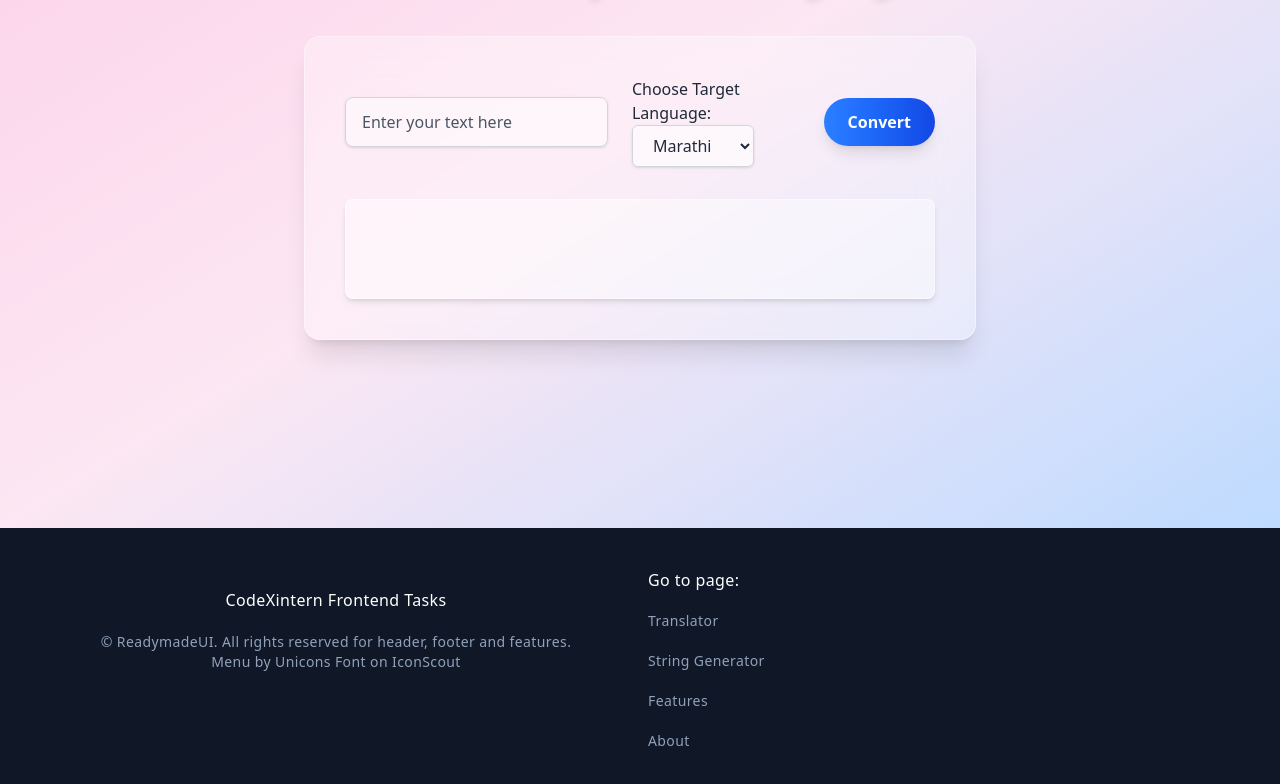
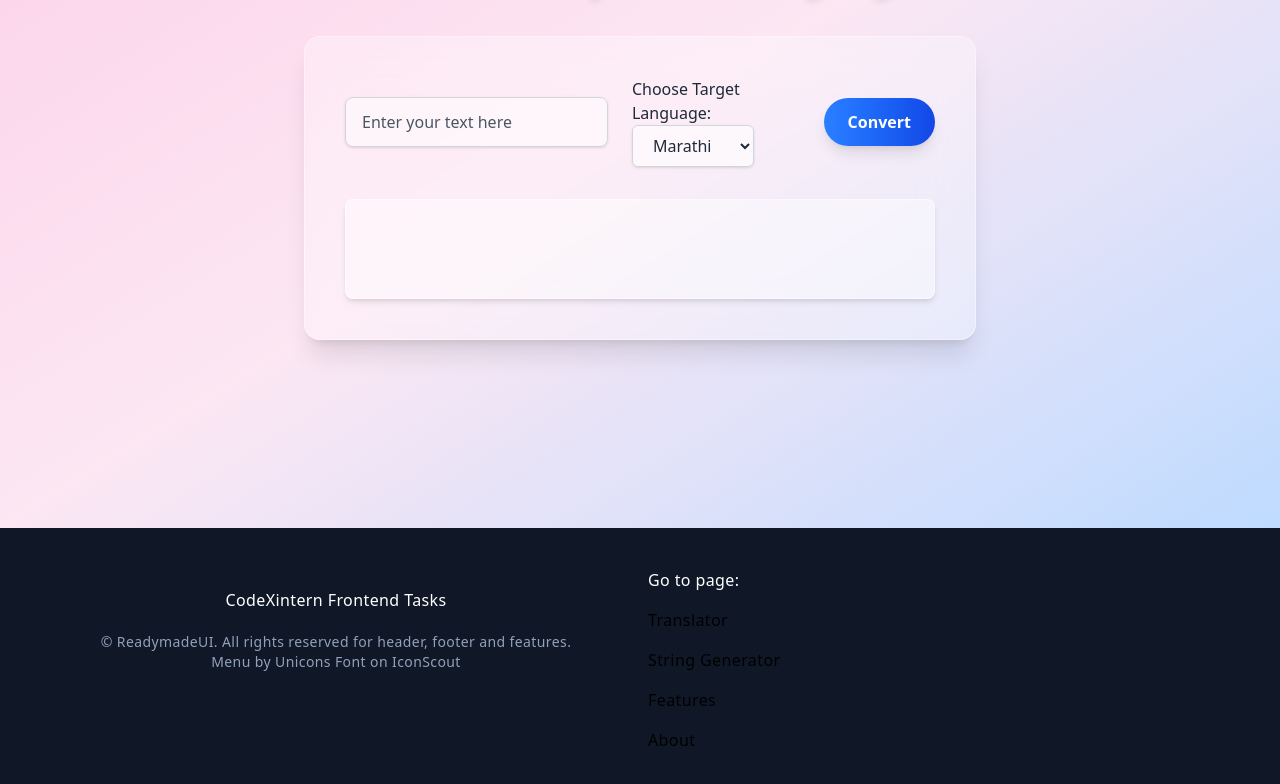
Before and after one commit to priyanshi-singh022/Frontend-Codexintern, a React (Vite) app: page /#/ in a window 1280 px wide. Shown: the part 342-1126 px from the top of the page. Built offline with nearby package versions, Linux system fonts and the light colour scheme.

Commit message:
added link to the footer

```diff
--- a/src/components/footer.jsx
+++ b/src/components/footer.jsx
@@ -1,4 +1,5 @@
 import React from "react";
+import { NavLink } from "react-router-dom";
 
 function Footer() {
     return (
@@ -14,28 +15,24 @@ function Footer() {
                         <p className="text-slate-400 text-sm" ><a href="https://iconscout.com/icons/menu" class="text-underline-400 font-size-sm" target="_blank">Menu</a> by <a href="https://iconscout.com/contributors/unicons" class="text-underline font-size-sm">Unicons Font</a> on <a href="https://iconscout.com" class="text-underline font-size-sm">IconScout</a></p>
                     </div>
 
-
-
-
                     <div>
                         <h4 class="text-base mb-4 text-white">Go to page:</h4>
                         <ul class="space-y-4">
                             <li>
-                                <a href="javascript:void(0)" class="text-slate-400 hover:text-white text-sm">Translator</a>
+                                <NavLink to={"/"} href="javascript:void(0)" class="text-slate-400 hover:text-white text-sm">Translator</NavLink>
                             </li>
                             <li>
-                                <a href="javascript:void(0)" class="text-slate-400 hover:text-white text-sm">String Generator</a>
+                                <NavLink to={"/textgen"} href="javascript:void(0)" class="text-slate-400 hover:text-white text-sm">String Generator</NavLink>
                             </li>
                             <li>
-                                <a href="javascript:void(0)" class="text-slate-400 hover:text-white text-sm">Features</a>
+                                <NavLink to={"/feature"} href="javascript:void(0)" class="text-slate-400 hover:text-white text-sm">Features</NavLink>
                             </li>
                             <li>
-                                <a href="javascript:void(0)" class="text-slate-400 hover:text-white text-sm">About</a>
+                                <NavLink to={"/about"} href="javascript:void(0)" class="text-slate-400 hover:text-white text-sm">About</NavLink>
                             </li>
                         </ul>
                     </div>
                 </div>
-
 
             </div>
         </footer>
```
